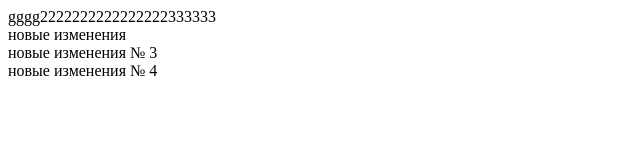
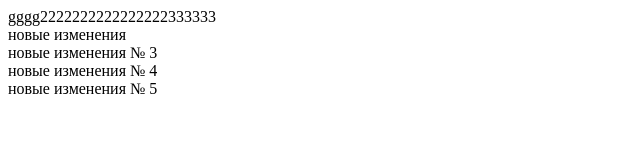
Before and after one commit to Captive444/Virtual-art-gallery, a website: page test1.html in a window 1280 px wide. Shown: the whole page, without its empty margins (0-640 px from the left). Drawn offline with Linux system fonts and the light colour scheme.

Commit message:
Изменения #222 в test1.html

```diff
--- a/test1.html
+++ b/test1.html
@@ -10,5 +10,6 @@
     <div>новые изменения</div>
     <div>новые изменения № 3</div>
     <div>новые изменения № 4</div>
+    <div>новые изменения № 5</div>
 </body>
 </html>
```
